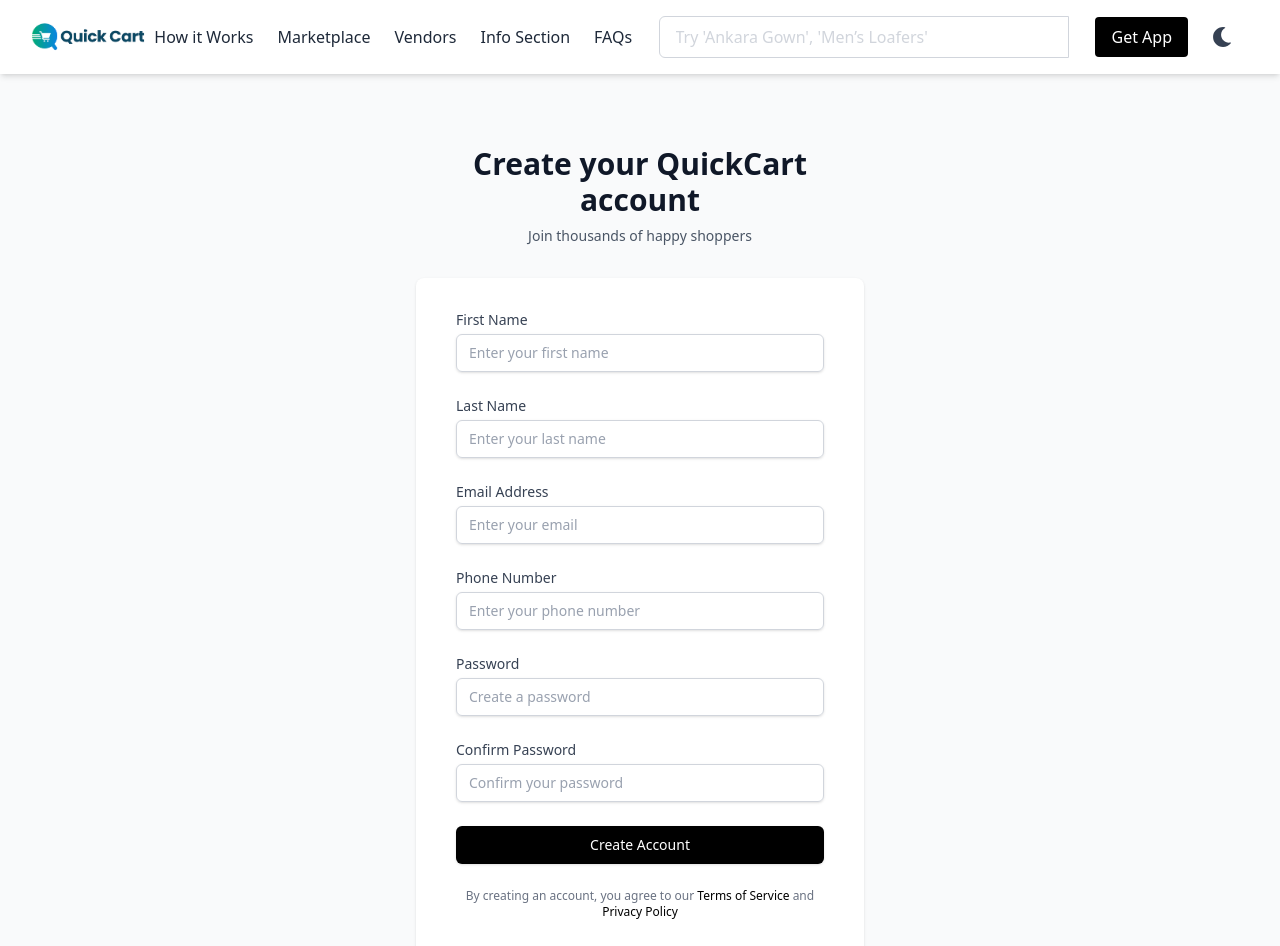
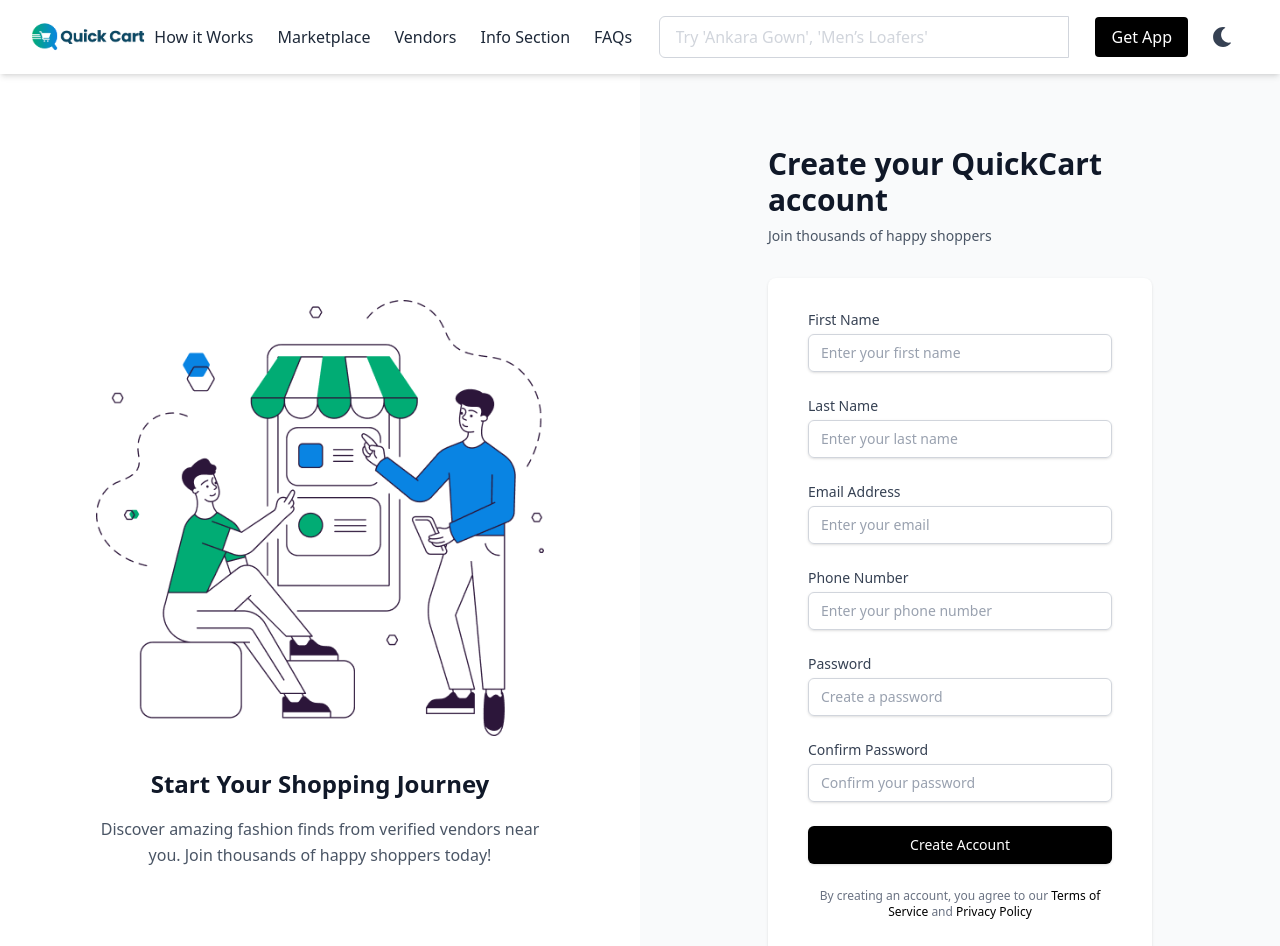
Before and after one commit to Olasunkanmi001/quickCart-landingPage, a React (Vite) app: page /buyerSignUp in a window 1280 px wide. Shown: the top 946 px of the page. Built offline with nearby package versions, Linux system fonts and the light colour scheme.

Commit message:
Add image to left hand side and fixed formating bugs.

```diff
--- a/src/component/buyerSignUp.jsx
+++ b/src/component/buyerSignUp.jsx
@@ -1,5 +1,6 @@
 import React, { useState } from "react";
 import { Link } from "react-router-dom";
+import cartImage from "../assets/cart-image.png";
 
 const BuyerSignUp = () => {
   const [formData, setFormData] = useState({
@@ -95,17 +96,40 @@ const BuyerSignUp = () => {
   };
 
   return (
-    <div className="min-h-screen bg-gray-50 flex flex-col justify-center py-12 sm:px-6 lg:px-8">
-      <div className="sm:mx-auto sm:w-full sm:max-w-md">
-        <h2 className="mt-6 text-center text-3xl font-bold text-gray-900">
+    <div className="min-h-screen bg-gray-50 flex">
+      {/* Left side - Image */}
+      <div className="hidden lg:flex lg:w-1/2 bg-white items-center justify-center p-12">
+        <div className="max-w-md">
+          <img
+            src={cartImage}
+            alt="Shopping Cart Illustration"
+            className="w-full h-auto object-contain"
+          />
+          <div className="mt-8 text-center">
+            <h3 className="text-2xl font-bold text-gray-900 mb-4">
+              Start Your Shopping Journey
+            </h3>
+            <p className="text-gray-600 leading-relaxed">
+              Discover amazing fashion finds from verified vendors near you.
+              Join thousands of happy shoppers today!
+            </p>
+          </div>
+        </div>
+      </div>
+
+      {/* Right side - Form */}
+      <div className="flex-1 flex flex-col justify-center py-12 px-4 sm:px-6 lg:px-20 xl:px-24">
+        <div className="mx-auto w-full max-w-sm lg:w-96">
+          <div>
+            <h2 className="mt-6 text-3xl font-bold text-gray-900">
               Create your QuickCart account
             </h2>
-        <p className="mt-2 text-center text-sm text-gray-600">
+            <p className="mt-2 text-sm text-gray-600">
               Join thousands of happy shoppers
             </p>
           </div>
 
-      <div className="mt-8 sm:mx-auto sm:w-full sm:max-w-md">
+          <div className="mt-8">
             <div className="bg-white py-8 px-4 shadow sm:rounded-lg sm:px-10">
               <form onSubmit={handleSubmit} className="space-y-6">
                 {/* First Name */}
@@ -157,7 +181,9 @@ const BuyerSignUp = () => {
                       placeholder="Enter your last name"
                     />
                     {errors.lastName && (
-                  <p className="mt-1 text-sm text-red-600">{errors.lastName}</p>
+                      <p className="mt-1 text-sm text-red-600">
+                        {errors.lastName}
+                      </p>
                     )}
                   </div>
                 </div>
@@ -183,7 +209,9 @@ const BuyerSignUp = () => {
                       placeholder="Enter your email"
                     />
                     {errors.email && (
-                  <p className="mt-1 text-sm text-red-600">{errors.email}</p>
+                      <p className="mt-1 text-sm text-red-600">
+                        {errors.email}
+                      </p>
                     )}
                   </div>
                 </div>
@@ -204,7 +232,9 @@ const BuyerSignUp = () => {
                       value={formData.phoneNumber}
                       onChange={handleInputChange}
                       className={`appearance-none block w-full px-3 py-2 border rounded-md shadow-sm placeholder-gray-400 focus:outline-none focus:ring-black focus:border-black sm:text-sm ${
-                    errors.phoneNumber ? "border-red-300" : "border-gray-300"
+                        errors.phoneNumber
+                          ? "border-red-300"
+                          : "border-gray-300"
                       }`}
                       placeholder="Enter your phone number"
                     />
@@ -237,7 +267,9 @@ const BuyerSignUp = () => {
                       placeholder="Create a password"
                     />
                     {errors.password && (
-                  <p className="mt-1 text-sm text-red-600">{errors.password}</p>
+                      <p className="mt-1 text-sm text-red-600">
+                        {errors.password}
+                      </p>
                     )}
                   </div>
                 </div>
@@ -323,6 +355,8 @@ const BuyerSignUp = () => {
             </div>
           </div>
         </div>
+      </div>
+    </div>
   );
 };
 
```
Lines whose indentation alone changed are shown as unchanged.
